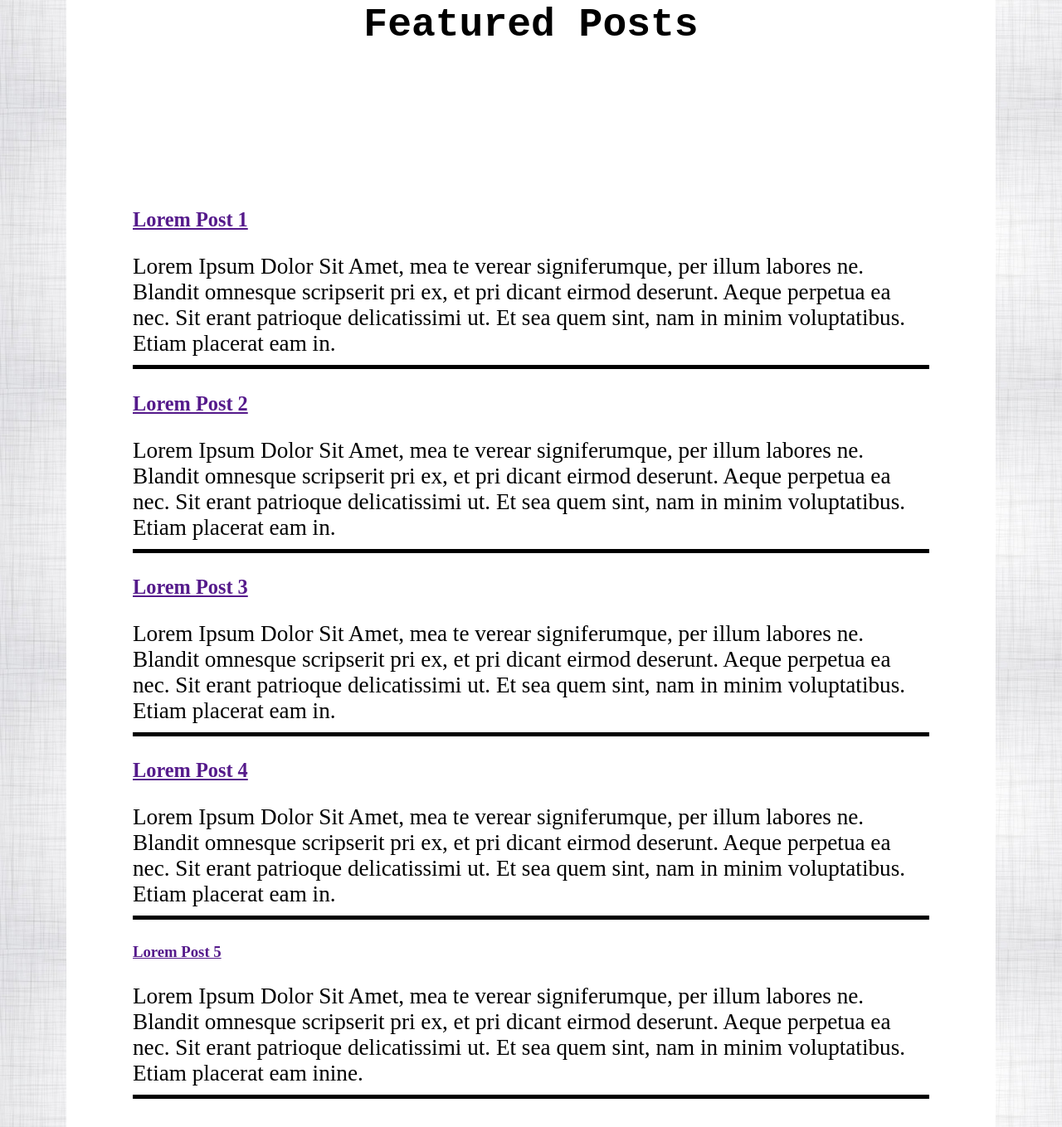
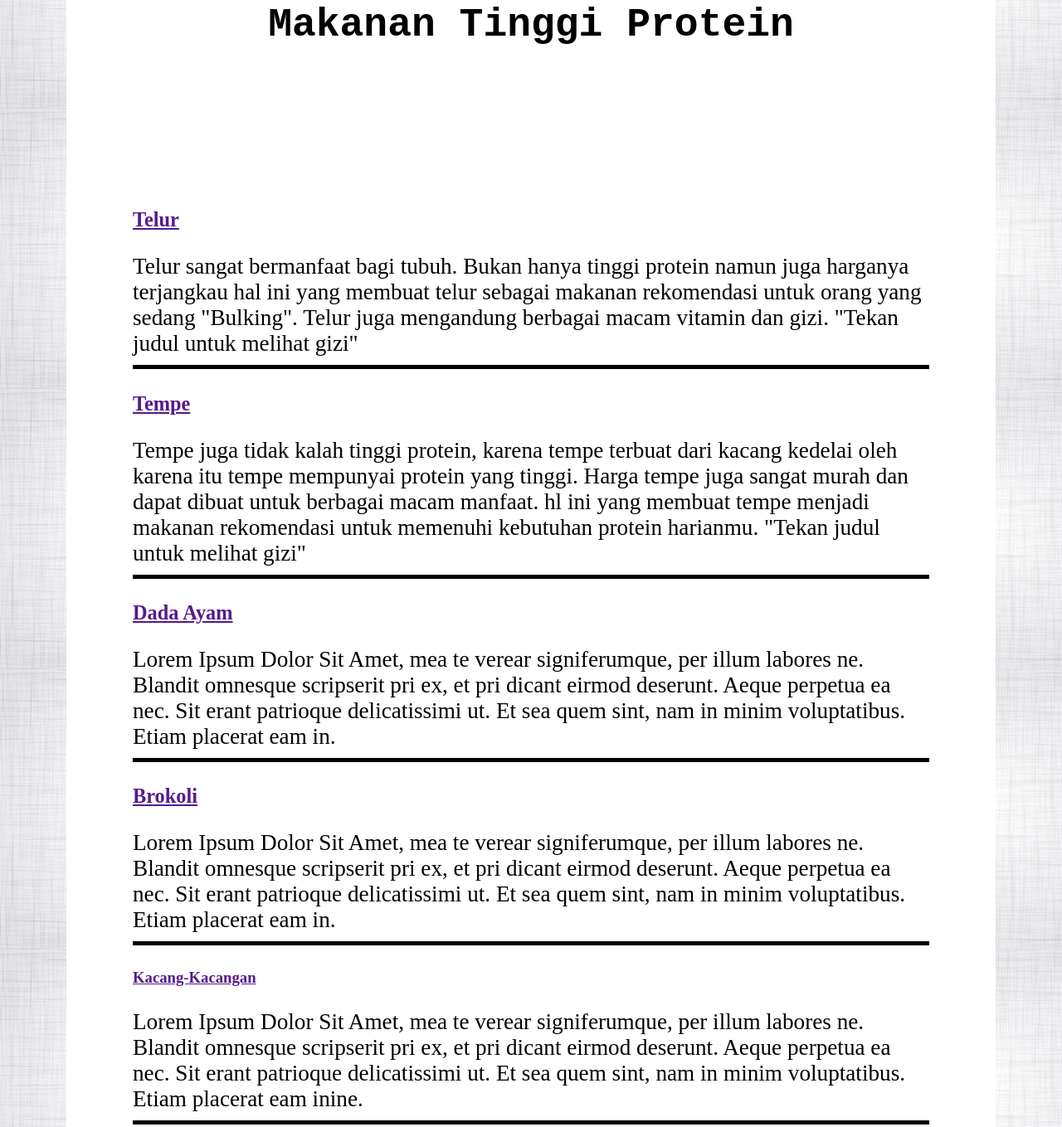
Before and after one commit to RezaNazam/Tugas_CSS, a plain HTML site: page index.html in a window 1280 px wide. Shown: the part 207-1566 px from the top of the page at 83% size. Drawn offline with Linux system fonts and the light colour scheme.

Commit message:
Up materi

```diff
--- a/index.html
+++ b/index.html
@@ -14,38 +14,40 @@
       </nav>
     </header>
     <section class="flex-container">
-      <h1>Featured Posts</h1>
+      <h1>Makanan Tinggi Protein</h1>
       <div id="article-list" class="flex-container">
         <article>
-          <a href="" class="lorem"><h3>Lorem Post 1</h3></a>
+          <a href="" class="lorem"><h3>Telur</h3></a>
+          <p class="border">
+            Telur sangat bermanfaat bagi tubuh. Bukan hanya tinggi protein namun juga harganya terjangkau hal ini yang membuat telur sebagai makanan rekomendasi untuk orang yang sedang "Bulking". Telur juga mengandung berbagai macam vitamin dan gizi.
+            "Tekan judul untuk melihat gizi"
+          </p>
+        </article>
+        <article>
+          <a href="" class="lorem"><h3>Tempe</h3></a>
+          <p class="border">
+            Tempe juga tidak kalah tinggi protein, karena tempe terbuat dari kacang kedelai oleh karena itu tempe mempunyai protein yang tinggi. Harga tempe juga sangat murah dan dapat dibuat untuk berbagai macam manfaat.
+            hl ini yang membuat tempe menjadi makanan rekomendasi untuk memenuhi kebutuhan protein harianmu.
+            "Tekan judul untuk melihat gizi"
+          </p>
+        </article>
+        <article>
+          <a href="" class="lorem"><h3>Dada Ayam</h3></a>
+          <p class="border">
+            Lorem Ipsum Dolor Sit Amet, mea te verear signiferumque, per illum labores ne. Blandit omnesque scripserit pri ex, et pri dicant eirmod deserunt. Aeque perpetua ea nec. Sit erant patrioque delicatissimi ut. Et sea quem sint, nam
+            in minim voluptatibus. Etiam placerat eam in.
+
+          </p>
+        </article>
+        <article>
+          <a href="" class="lorem"><h3>Brokoli</h3></a>
           <p class="border">
             Lorem Ipsum Dolor Sit Amet, mea te verear signiferumque, per illum labores ne. Blandit omnesque scripserit pri ex, et pri dicant eirmod deserunt. Aeque perpetua ea nec. Sit erant patrioque delicatissimi ut. Et sea quem sint, nam
             in minim voluptatibus. Etiam placerat eam in.
           </p>
         </article>
         <article>
-          <a href="" class="lorem"><h3>Lorem Post 2</h3></a>
-          <p class="border">
-            Lorem Ipsum Dolor Sit Amet, mea te verear signiferumque, per illum labores ne. Blandit omnesque scripserit pri ex, et pri dicant eirmod deserunt. Aeque perpetua ea nec. Sit erant patrioque delicatissimi ut. Et sea quem sint, nam
-            in minim voluptatibus. Etiam placerat eam in.
-          </p>
-        </article>
-        <article>
-          <a href="" class="lorem"><h3>Lorem Post 3</h3></a>
-          <p class="border">
-            Lorem Ipsum Dolor Sit Amet, mea te verear signiferumque, per illum labores ne. Blandit omnesque scripserit pri ex, et pri dicant eirmod deserunt. Aeque perpetua ea nec. Sit erant patrioque delicatissimi ut. Et sea quem sint, nam
-            in minim voluptatibus. Etiam placerat eam in.
-          </p>
-        </article>
-        <article>
-          <a href="" class="lorem"><h3>Lorem Post 4</h3></a>
-          <p class="border">
-            Lorem Ipsum Dolor Sit Amet, mea te verear signiferumque, per illum labores ne. Blandit omnesque scripserit pri ex, et pri dicant eirmod deserunt. Aeque perpetua ea nec. Sit erant patrioque delicatissimi ut. Et sea quem sint, nam
-            in minim voluptatibus. Etiam placerat eam in.
-          </p>
-        </article>
-        <article>
-          <a href=""><h3>Lorem Post 5</h3></a>
+          <a href=""><h3>Kacang-Kacangan</h3></a>
           <p class="border">
             Lorem Ipsum Dolor Sit Amet, mea te verear signiferumque, per illum labores ne. Blandit omnesque scripserit pri ex, et pri dicant eirmod deserunt. Aeque perpetua ea nec. Sit erant patrioque delicatissimi ut. Et sea quem sint, nam
             in minim voluptatibus. Etiam placerat eam inine.
```
